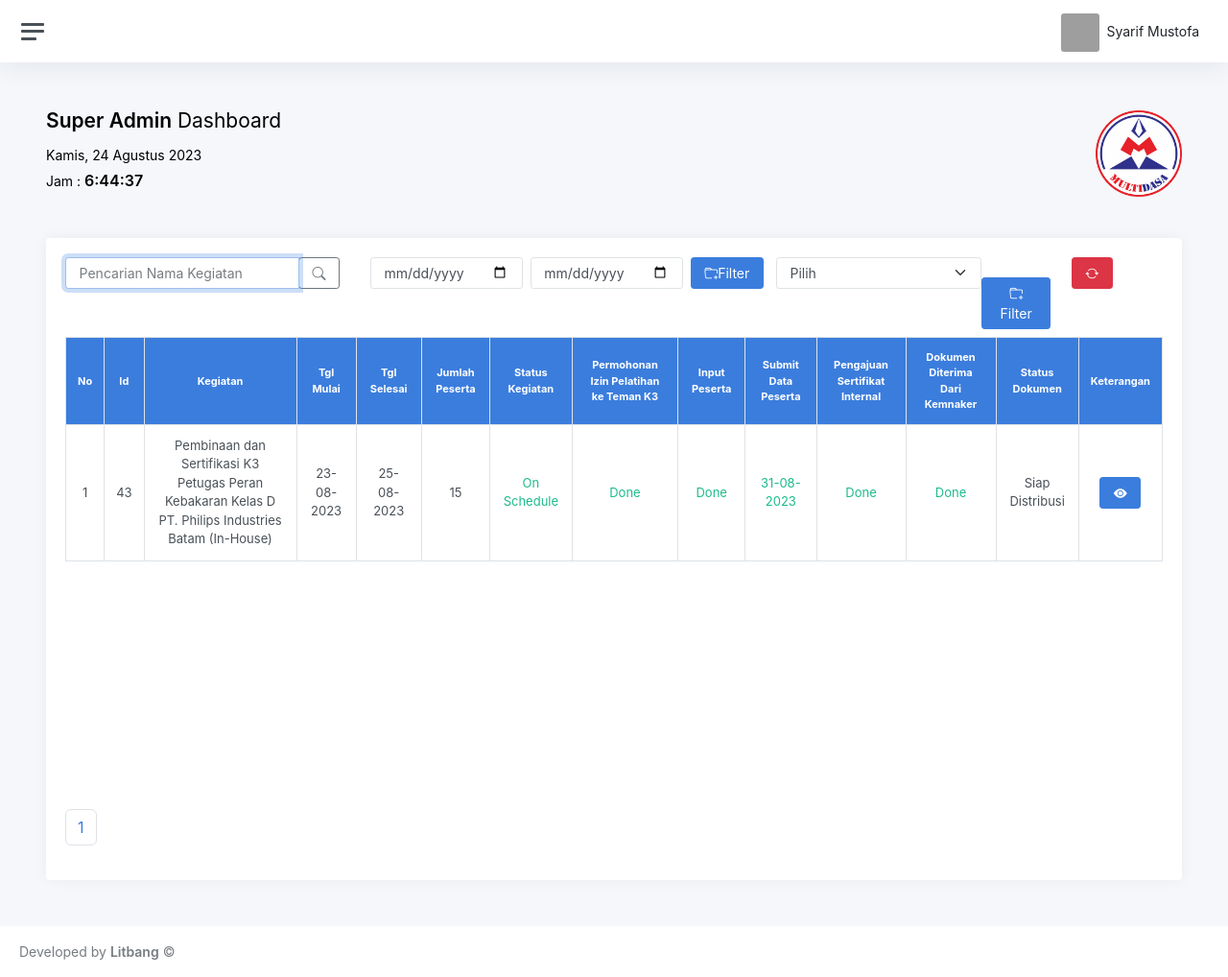
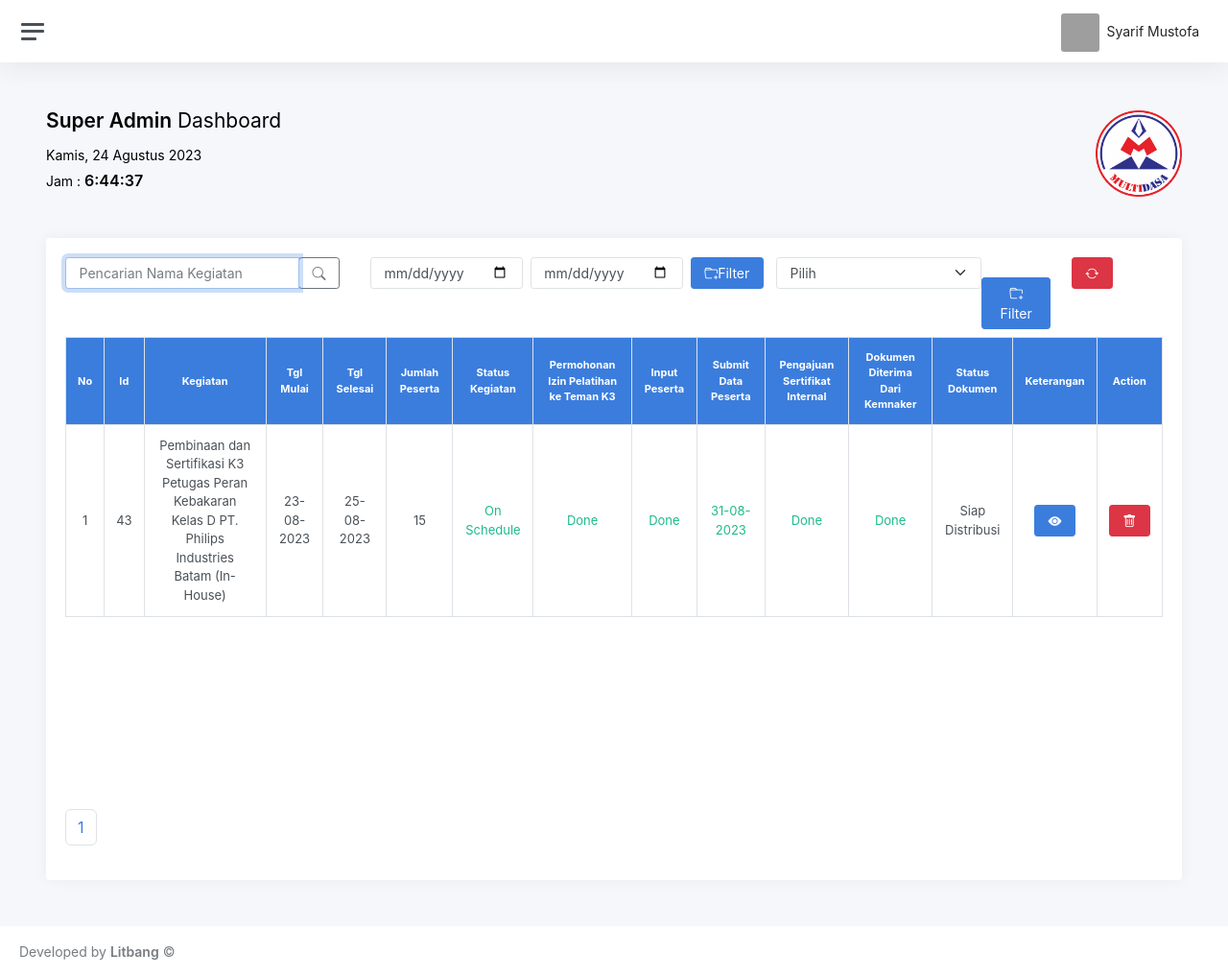
Before and after one commit to lazlanrafar/multitra-pelatihan-web, a PHP site: page /superadmin.php in a window 1280 px wide. Shown: the whole page at 96% size. Run offline with PHP 8.4, Linux system fonts and the light colour scheme; a user stored in the database is signed in; data comes from the database, SQL or seed files in the repository; grey boxes are pictures that could not be loaded.

Commit message:
add action delete superadmin

```diff
--- a/superadmin.php
+++ b/superadmin.php
@@ -92,6 +92,7 @@ if (isset($_POST['filter_status'])) {
                                             <th>Dokumen Diterima Dari Kemnaker</th>
                                             <th>Status Dokumen</th>
                                             <th>Keterangan</th>
+                                            <th>Action</th>
                                         </tr>
                                     </thead>
                                     <tbody>
@@ -112,6 +113,9 @@ if (isset($_POST['filter_status'])) {
                                             <?php require 'partials/row-dokumen-diterima.php'; ?>
                                             <?php require 'partials/row-status-dokumen.php'; ?>
                                             <?php require 'partials/row-keterangan.php'; ?>
+                                            <td>
+                                                <?php require 'components/handle-delete-pelatihan.php'; ?>
+                                            </td>
                                         </tr>
                                         <?php $i++; ?>
                                         <?php endforeach; ?>
```
